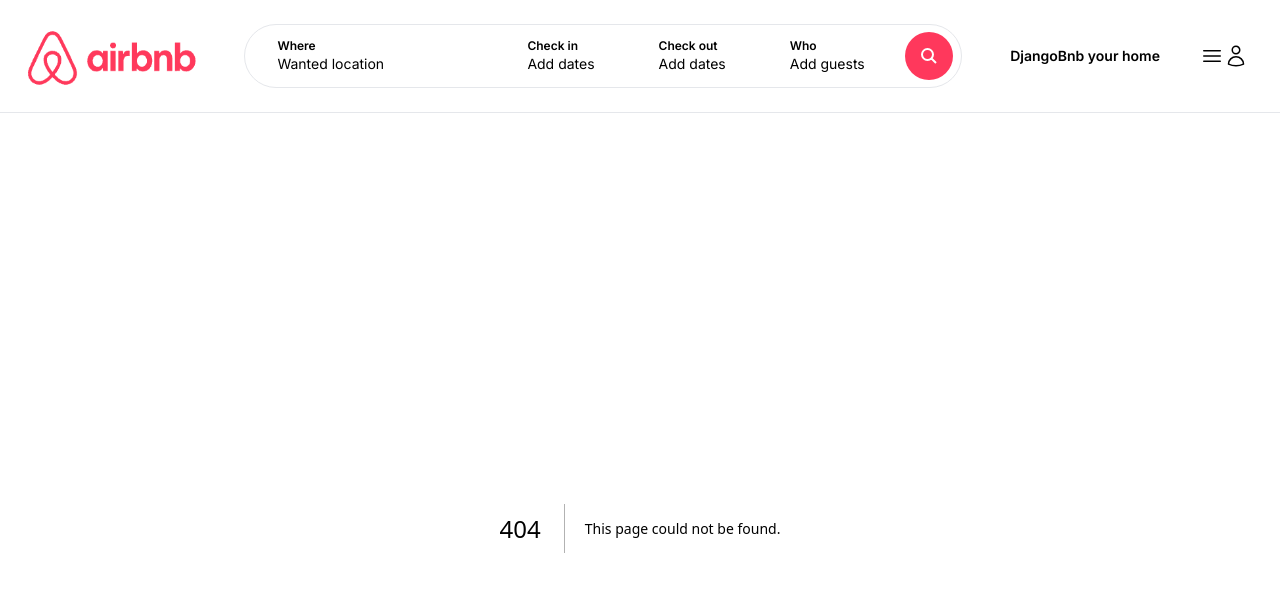
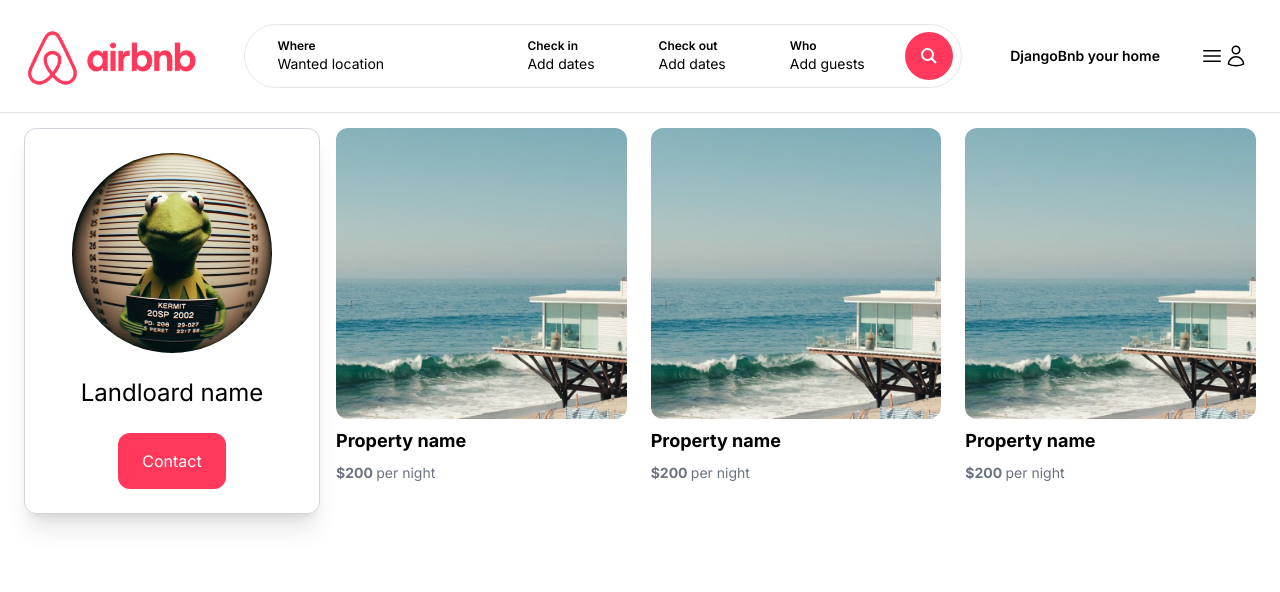
Before and after one commit to JesusGarciaShakur/DjangoBnb, a Next.js app: page /landlords/1 in a window 1280 px wide. Before the commit this address had no page. Shown: the top 592 px of the page. Built offline with nearby package versions, Linux system fonts and the light colour scheme.

Commit message:
Landloard page (static)

```diff
--- /dev/null
+++ b/app/components/ContactButton.tsx
@@ -0,0 +1,8 @@
+const ContactButton = () => {
+  return (
+    <div className="mt-6 py-4 px-6 cursor-pointer bg-airbnb hover:bg-airbnb-dark transition text-white rounded-xl">
+        Contact
+    </div>
+  );
+};
+export default ContactButton;
--- /dev/null
+++ b/app/landlords/[id]/page.tsx
@@ -0,0 +1,31 @@
+import ContactButton from "@/app/components/ContactButton";
+import PropertyList from "@/app/components/properties/PropertyList";
+import Image from "next/image";
+
+const LandlordDetailPage = () => {
+    return (
+        <main className="max-w-[1500px] mx-auto px-6 pb-6">
+            <div className="grid grid-cols-1 md:grid-cols-4 gap-4">
+                <aside className="col-span-1 mb-4">
+                    <div className="flex flex-col items-center p-6 rounded-xl border border-gray-300 shadow-xl">
+                        <Image
+                            src="/profile_pic_1.jpeg"
+                            width={200}
+                            height={200}
+                            alt="Landloard name"
+                            className="rounded-full"
+                        />
+                        <h1 className="mt-6 text-2xl">Landloard name</h1>
+                        <ContactButton />
+                    </div>
+                </aside>
+                <div className="col-span-1 md:col-span-3 pl-0 md-pl-6">
+                    <div className="grid grid-cols-1 md:grid-cols-3 gap-6">
+                        <PropertyList />
+                    </div>
+                </div>
+            </div>
+        </main>
+    );
+};
+export default LandlordDetailPage;
--- a/app/page.tsx
+++ b/app/page.tsx
@@ -5,7 +5,7 @@
   return (
     <main className="max-w-[1500px] mx-auto px-6">
       <Categories/>
-      <div className="mt-4 grid grid-cols-1 md:grids-cols-3 lg:grid-cols-5 gap-6">
+      <div className="mt-4 grid grid-cols-1 md:grid-cols-3 lg:grid-cols-5 gap-6">
         <PropertyList/>
       </div>
     </main>
--- a/app/properties/[id]/page.tsx
+++ b/app/properties/[id]/page.tsx
@@ -21,7 +21,7 @@
                     <hr />
                     <div className="py-6 flex items-center space-x-4">
                         <Image
-                        src='/profile_pic_1.jpg'
+                        src='/profile_pic_1.jpeg'
                         width={50}
                         height={50}
                         className="rounded-full"
```
Also changed, not shown: public/profile_pic_1.jpeg (added), public/profile_pic_1.jpg (deleted).
